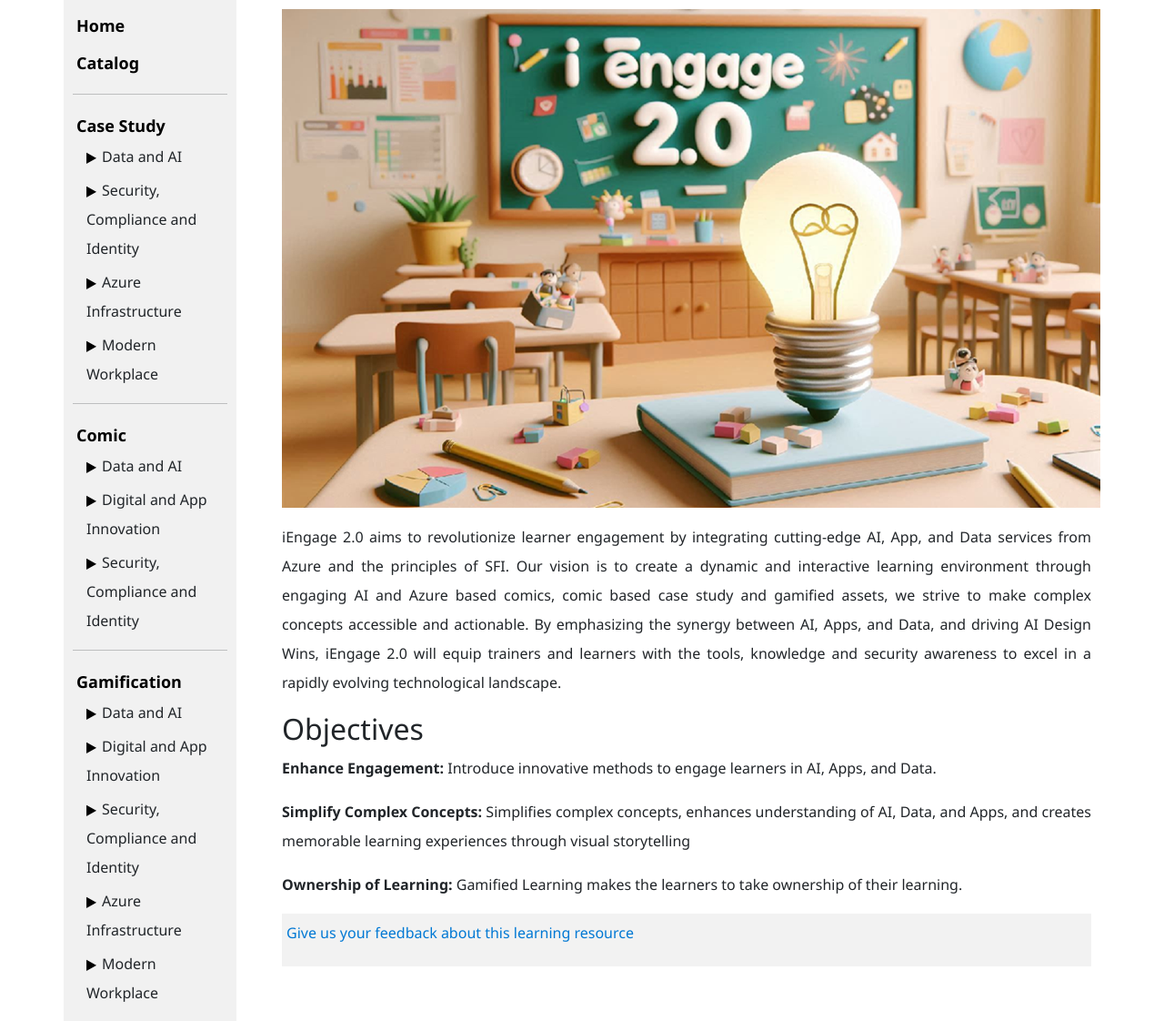
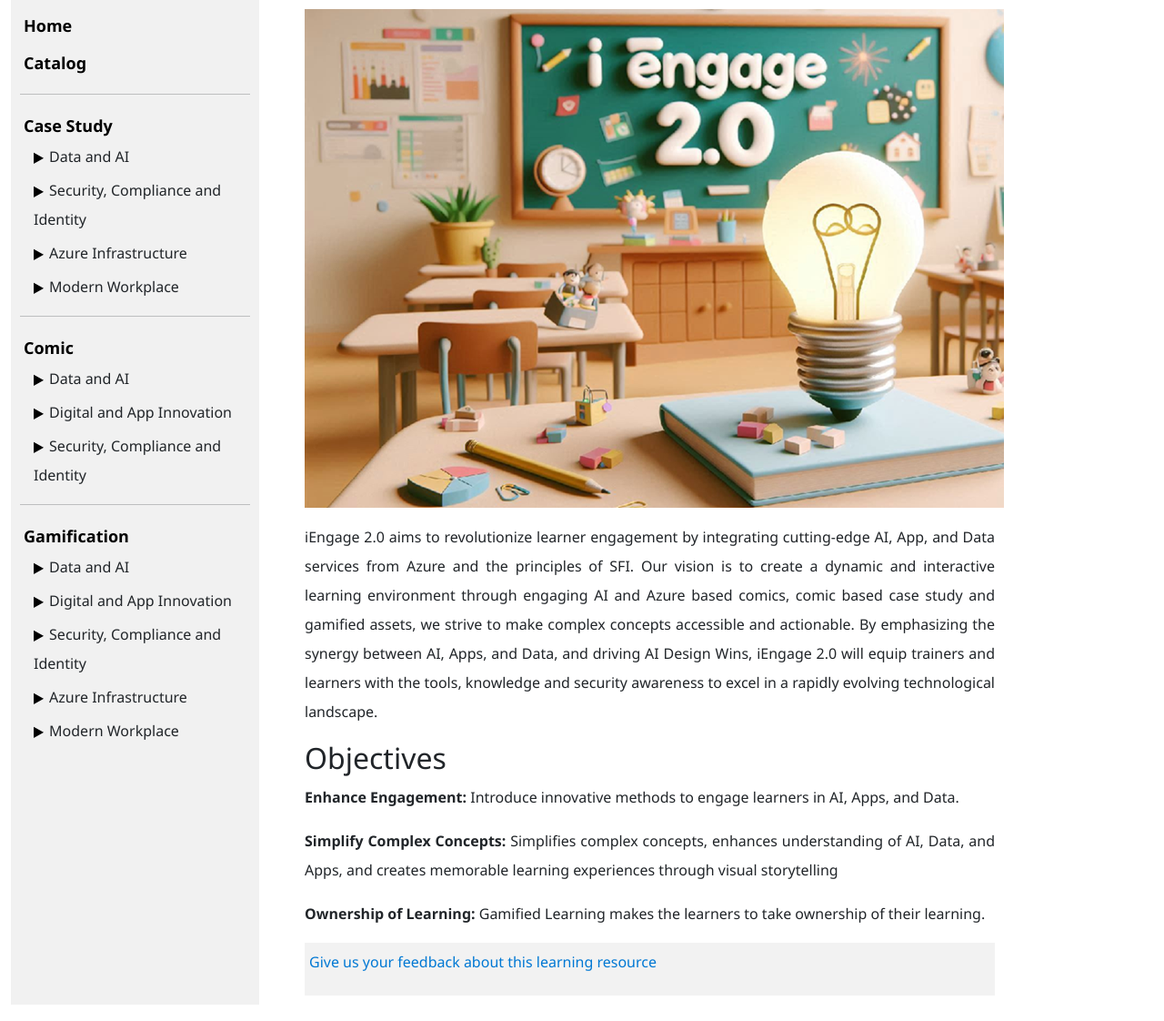
Before and after one commit to ningweinw/iengage, a Jekyll site: the page built from index.markdown, in a window 1280 px wide. Shown: the whole page at 91% size. Built offline with Jekyll 4.4.1, drawn with Linux system fonts in a browser that asks for light colours.

Commit message:
Update default.html

```diff
--- a/_layouts/default.html
+++ b/_layouts/default.html
@@ -9,9 +9,8 @@
   <link rel="stylesheet" href="/iengage/assets/css/catalog_style.css">
 </head>
 <body class="main-body">
-  <div class="container d-flex overflow-auto">
-    <div class="row">
-      <div class="col-12 col-md-2 g-0" id="leftDiv">
+  <div class="container row overflow-auto">
+    <div class="col-12 col-md-3 g-0" id="leftDiv">
       <ul>
         <li><a href="{{ site.url }}{{ site.baseurl }}" class="main-menu">Home</a></li>
         <li><a href="{{ site.url }}{{ site.baseurl }}/Catalog.html" class="main-menu">Catalog</a></li>
@@ -392,12 +391,11 @@
 
     <!-- <div class="divider" id="divider"></div> -->
 
-      <div class="col-12 col-md-10 g-0" id="rightDiv">
+    <div class="col-12 col-md-9 g-0" id="rightDiv">
       <div class="content-wrapper">
          {{ content }}
         <div class="footer">
             <p><a href="https://forms.microsoft.com/Pages/ResponsePage.aspx?id=v4j5cvGGr0GRqy180BHbRwzpuuldNJ1Dh7kv7_FWVBRUOFdBRk1JUllPN0JUMVpGMEZDVFVETFUwNi4u&r0712f7305cf44745bce402fa04ca7ce0={{ page.title }}&r3fd228576ade413e81776abe37311fc8={{ page.category }}" target="_blank">Give us your feedback about this learning resource</a></p>
-          </div>
         </div>
       </div>
     </div>
```
Lines whose indentation alone changed are shown as unchanged.
